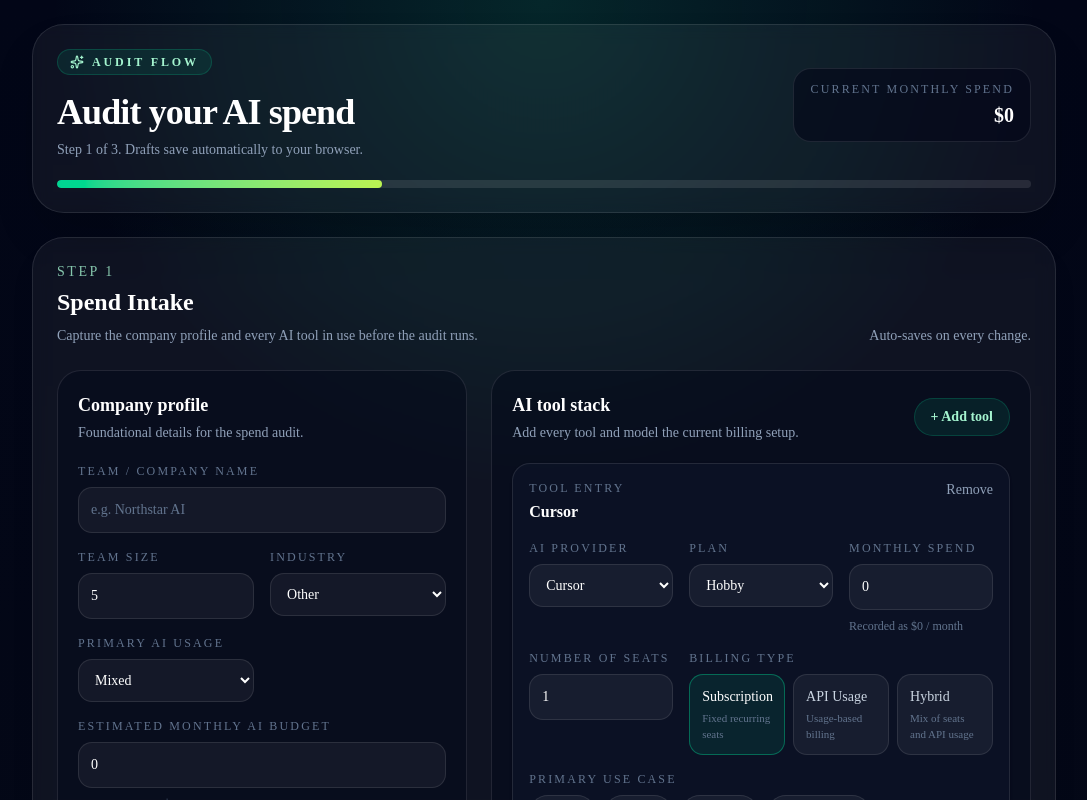
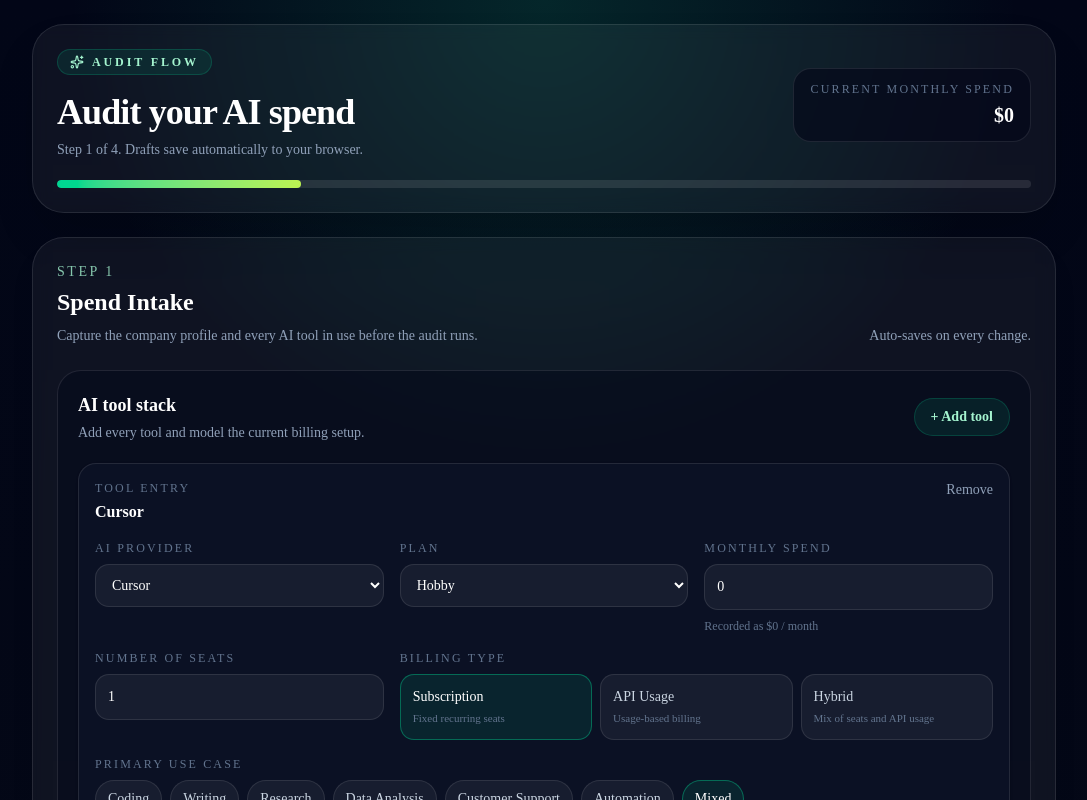
Before and after one commit to MOUNIKA061/SpendLens, a Next.js app: page /audit in a window 1280 px wide. Shown: the top 800 px of the page, without its empty margins (96-1183 px from the left). Built offline with nearby package versions, Linux system fonts and the light colour scheme.

Commit message:
updated project configuration

```diff
--- a/src/components/SpendForm.tsx
+++ b/src/components/SpendForm.tsx
@@ -236,7 +236,7 @@ function normalizeDraft(draft: unknown) {
 
   if (rawToolEntries) {
     return {
-      step: Math.min(Math.max(Number(candidate.step || 1), 1), 3),
+      step: Math.min(Math.max(Number(candidate.step || 1), 1), 4),
       companyName: typeof candidate.companyName === 'string' ? candidate.companyName : '',
       industry:
         typeof candidate.industry === 'string' && INDUSTRIES.includes(candidate.industry as (typeof INDUSTRIES)[number])
@@ -282,7 +282,7 @@ function normalizeDraft(draft: unknown) {
     .filter((entry): entry is RichToolEntry => Boolean(entry))
 
   return {
-    step: Math.min(Math.max(Number(candidate.step || 1), 1), 3),
+    step: Math.min(Math.max(Number(candidate.step || 1), 1), 4),
     companyName: '',
     industry: 'Other' as (typeof INDUSTRIES)[number],
     estimatedMonthlyBudget: 0,
@@ -409,18 +409,15 @@ export function SpendForm() {
   }
 
   const goToToolDetails = () => {
-    if (companyName.trim().length === 0) {
-      window.alert('Please enter a team or company name')
-      return
-    }
-
     if (toolEntries.length === 0) {
       window.alert('Please add at least one tool')
       return
     }
 
-    setStep(2)
+    setStep(3)
   }
+
+
 
   const handleSubmit = async () => {
     if (tools.length === 0) {
@@ -472,7 +469,7 @@ export function SpendForm() {
                 Audit flow
               </div>
               <h1 className="mt-4 text-3xl font-semibold tracking-tight text-white sm:text-4xl">Audit your AI spend</h1>
-              <p className="mt-2 text-sm text-slate-400">Step {step} of 3. Drafts save automatically to your browser.</p>
+              <p className="mt-2 text-sm text-slate-400">Step {step} of 4. Drafts save automatically to your browser.</p>
             </div>
             <div className="hidden rounded-2xl border border-white/10 bg-slate-950/60 px-4 py-3 text-right sm:block">
               <p className="text-xs uppercase tracking-[0.18em] text-slate-500">Current monthly spend</p>
@@ -483,7 +480,7 @@ export function SpendForm() {
           <div className="mt-5 h-2 overflow-hidden rounded-full bg-white/10">
             <div
               className="h-full rounded-full bg-gradient-to-r from-emerald-400 to-lime-300 transition-all duration-300"
-              style={{ width: `${(step / 3) * 100}%` }}
+              style={{ width: `${(step / 4) * 100}%` }}
             />
           </div>
         </div>
@@ -501,84 +498,7 @@ export function SpendForm() {
               <p className="hidden text-sm text-slate-400 sm:block">Auto-saves on every change.</p>
             </div>
 
-            <div className="mt-6 grid gap-6 lg:grid-cols-[0.95fr_1.25fr]">
-              <div className="rounded-[1.5rem] border border-white/10 bg-slate-950/40 p-5">
-                <div className="flex items-center justify-between gap-4">
-                  <div>
-                    <h3 className="text-lg font-semibold text-white">Company profile</h3>
-                    <p className="mt-1 text-sm text-slate-400">Foundational details for the spend audit.</p>
-                  </div>
-                </div>
-
-                <div className="mt-5 grid gap-4 sm:grid-cols-2">
-                  <label className="space-y-2 text-sm text-slate-300 sm:col-span-2">
-                    <span className="block text-xs uppercase tracking-[0.18em] text-slate-500">Team / company name</span>
-                    <input
-                      type="text"
-                      value={companyName}
-                      onChange={event => setCompanyName(event.target.value)}
-                      placeholder="e.g. Northstar AI"
-                      className="w-full rounded-xl border border-white/10 bg-white/5 px-3 py-3 text-white outline-none transition placeholder:text-slate-500 focus:border-emerald-400/40"
-                    />
-                  </label>
-
-                  <label className="space-y-2 text-sm text-slate-300">
-                    <span className="block text-xs uppercase tracking-[0.18em] text-slate-500">Team size</span>
-                    <input
-                      type="number"
-                      min="1"
-                      step="1"
-                      value={teamSize}
-                      onChange={event => setTeamSize(Math.max(1, Number(event.target.value) || 1))}
-                      className="w-full rounded-xl border border-white/10 bg-white/5 px-3 py-3 text-white outline-none transition focus:border-emerald-400/40"
-                    />
-                  </label>
-
-                  <label className="space-y-2 text-sm text-slate-300">
-                    <span className="block text-xs uppercase tracking-[0.18em] text-slate-500">Industry</span>
-                    <select
-                      value={industry}
-                      onChange={event => setIndustry(event.target.value as (typeof INDUSTRIES)[number])}
-                      className="w-full rounded-xl border border-white/10 bg-white/5 px-3 py-3 text-white outline-none transition focus:border-emerald-400/40"
-                    >
-                      {INDUSTRIES.map(industryOption => (
-                        <option key={industryOption} value={industryOption} className="bg-slate-950 text-white">
-                          {industryOption}
-                        </option>
-                      ))}
-                    </select>
-                  </label>
-
-                  <label className="space-y-2 text-sm text-slate-300">
-                    <span className="block text-xs uppercase tracking-[0.18em] text-slate-500">Primary AI usage</span>
-                    <select
-                      value={useCase}
-                      onChange={event => setUseCase(event.target.value as UseCase)}
-                      className="w-full rounded-xl border border-white/10 bg-white/5 px-3 py-3 text-white outline-none transition focus:border-emerald-400/40"
-                    >
-                      {USE_CASES.map(caseOption => (
-                        <option key={caseOption} value={caseOption} className="bg-slate-950 text-white">
-                          {caseOption.charAt(0).toUpperCase() + caseOption.slice(1)}
-                        </option>
-                      ))}
-                    </select>
-                  </label>
-
-                  <label className="space-y-2 text-sm text-slate-300 sm:col-span-2">
-                    <span className="block text-xs uppercase tracking-[0.18em] text-slate-500">Estimated monthly AI budget</span>
-                    <input
-                      type="number"
-                      min="0"
-                      step="1"
-                      value={estimatedMonthlyBudget}
-                      onChange={event => setEstimatedMonthlyBudget(Math.max(0, Number(event.target.value) || 0))}
-                      className="w-full rounded-xl border border-white/10 bg-white/5 px-3 py-3 text-white outline-none transition focus:border-emerald-400/40"
-                    />
-                    <p className="text-xs text-slate-500">Current estimate: {formatMoney(estimatedMonthlyBudget)}</p>
-                  </label>
-                </div>
-              </div>
-
+            <div className="mt-6">
               <div className="rounded-[1.5rem] border border-white/10 bg-slate-950/40 p-5">
                 <div className="flex items-center justify-between gap-4">
                   <div>
```
